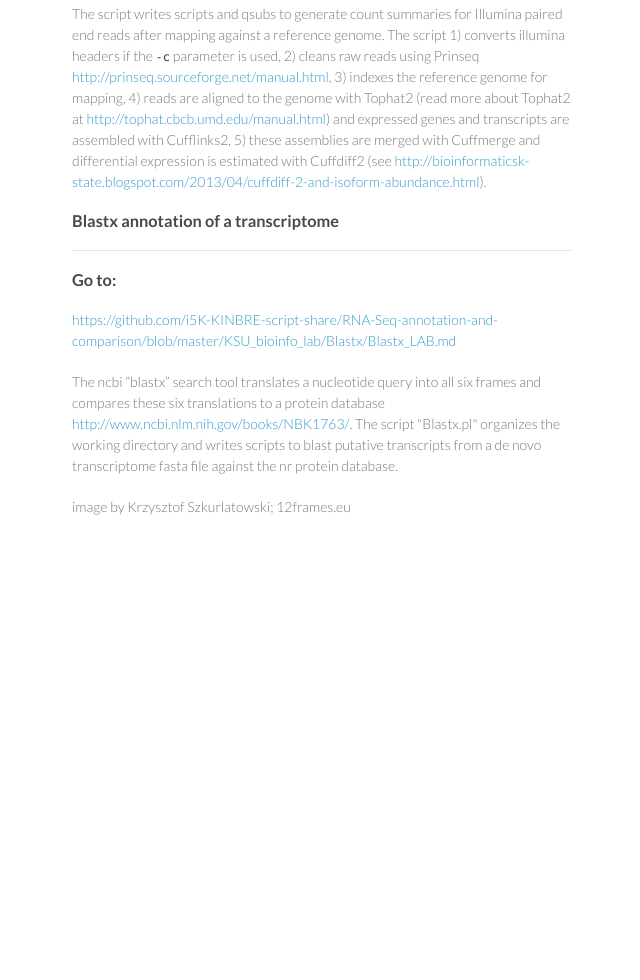
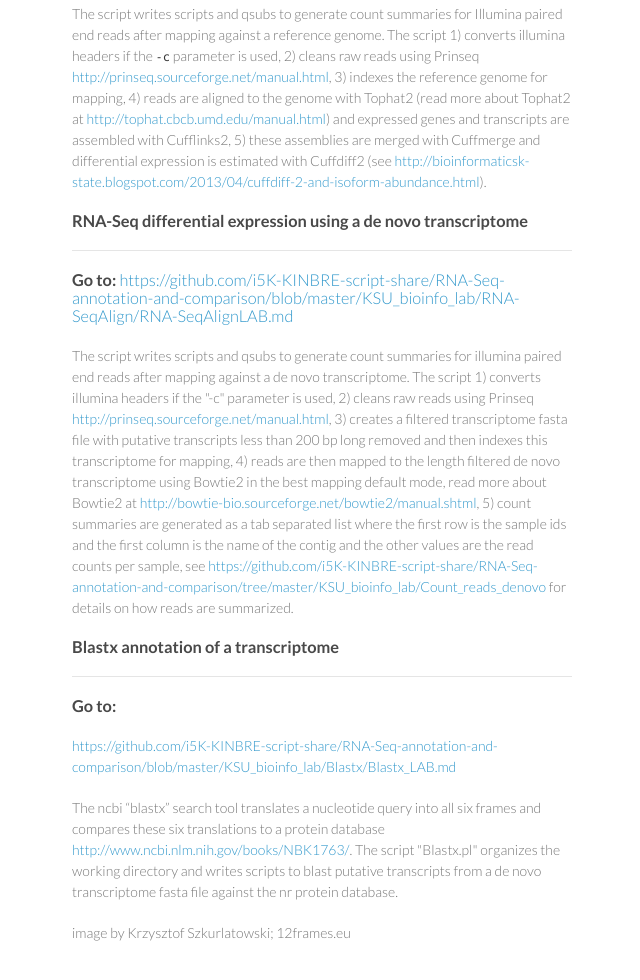
Before and after one commit to i5K-KINBRE-script-share/transcriptome-and-genome-assembly, a plain HTML site: page index.html in a window 1280 px wide. Shown: the part 1581-2561 px from the top of the page, without its empty margins (498-1138 px from the left). Before the commit the page ends 2168 px from the top, so only its background shows below. Drawn offline with Linux system fonts and the light colour scheme.

```diff
--- a/index.html
+++ b/index.html
@@ -74,6 +74,15 @@
 <p>The script writes scripts and qsubs to generate count summaries for Illumina paired end reads after mapping against a reference genome. The script 1) converts illumina headers if the <code>-c</code> parameter is used, 2) cleans raw reads using Prinseq <a href="http://prinseq.sourceforge.net/manual.html">http://prinseq.sourceforge.net/manual.html</a>, 3) indexes the reference genome for mapping, 4) reads are aligned to the genome with Tophat2 (read more about Tophat2 at <a href="http://tophat.cbcb.umd.edu/manual.html">http://tophat.cbcb.umd.edu/manual.html</a>) and expressed genes and transcripts are assembled with Cufflinks2, 5) these assemblies are merged with Cuffmerge and differential expression is estimated with Cuffdiff2 (see <a href="http://bioinformaticsk-state.blogspot.com/2013/04/cuffdiff-2-and-isoform-abundance.html">http://bioinformaticsk-state.blogspot.com/2013/04/cuffdiff-2-and-isoform-abundance.html</a>).</p>
 
 <h3>
+<a name="rna-seq-differential-expression-using-a-de-novo-transcriptome" class="anchor" href="#rna-seq-differential-expression-using-a-de-novo-transcriptome"><span class="octicon octicon-link"></span></a>RNA-Seq differential expression using a de novo transcriptome</h3>
+
+<hr><h3>
+<a name="go-to-httpsgithubcomi5k-kinbre-script-sharerna-seq-annotation-and-comparisonblobmasterksu_bioinfo_labrna-seqalignrna-seqalignlabmd" class="anchor" href="#go-to-httpsgithubcomi5k-kinbre-script-sharerna-seq-annotation-and-comparisonblobmasterksu_bioinfo_labrna-seqalignrna-seqalignlabmd"><span class="octicon octicon-link"></span></a>Go to: <a href="https://github.com/i5K-KINBRE-script-share/RNA-Seq-annotation-and-comparison/blob/master/KSU_bioinfo_lab/RNA-SeqAlign/RNA-SeqAlignLAB.md">https://github.com/i5K-KINBRE-script-share/RNA-Seq-annotation-and-comparison/blob/master/KSU_bioinfo_lab/RNA-SeqAlign/RNA-SeqAlignLAB.md</a>
+</h3>
+
+<p>The script writes scripts and qsubs to generate count summaries for illumina paired end reads after mapping against a de novo transcriptome. The script 1) converts illumina headers if the "-c" parameter is used, 2) cleans raw reads using Prinseq <a href="http://prinseq.sourceforge.net/manual.html">http://prinseq.sourceforge.net/manual.html</a>, 3) creates a filtered transcriptome fasta file with putative transcripts less than 200 bp long removed and then indexes this transcriptome for mapping, 4) reads are then mapped to the length filtered de novo transcriptome using Bowtie2 in the best mapping default mode, read more about Bowtie2 at <a href="http://bowtie-bio.sourceforge.net/bowtie2/manual.shtml">http://bowtie-bio.sourceforge.net/bowtie2/manual.shtml</a>, 5) count summaries are generated as a tab separated list where the first row is the sample ids and the first column is the name of the contig and the other values are the read counts per sample, see <a href="https://github.com/i5K-KINBRE-script-share/RNA-Seq-annotation-and-comparison/tree/master/KSU_bioinfo_lab/Count_reads_denovo">https://github.com/i5K-KINBRE-script-share/RNA-Seq-annotation-and-comparison/tree/master/KSU_bioinfo_lab/Count_reads_denovo</a> for details on how reads are summarized.</p>
+
+<h3>
 <a name="blastx-annotation-of-a-transcriptome" class="anchor" href="#blastx-annotation-of-a-transcriptome"><span class="octicon octicon-link"></span></a>Blastx annotation of a transcriptome</h3>
 
 <hr><h3>
```
Also changed, not shown: params.json (+1 -1 lines).
